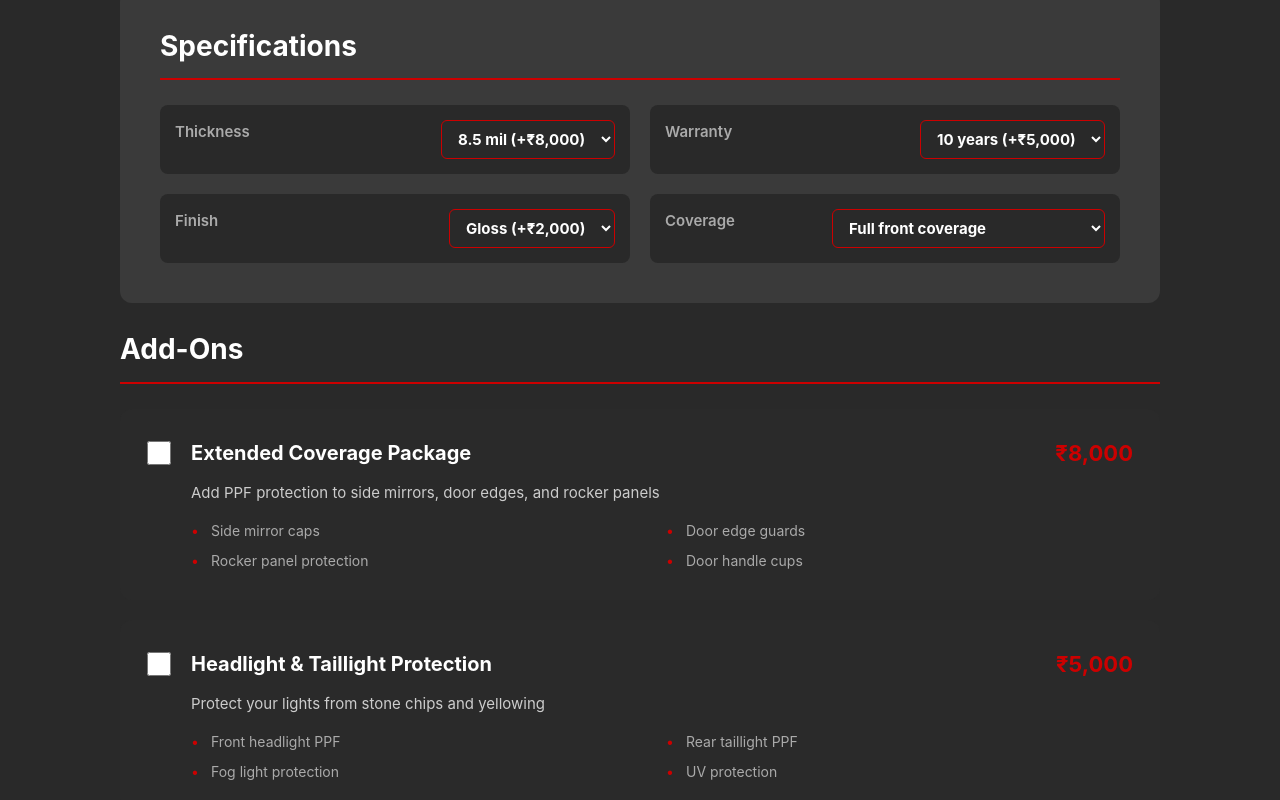
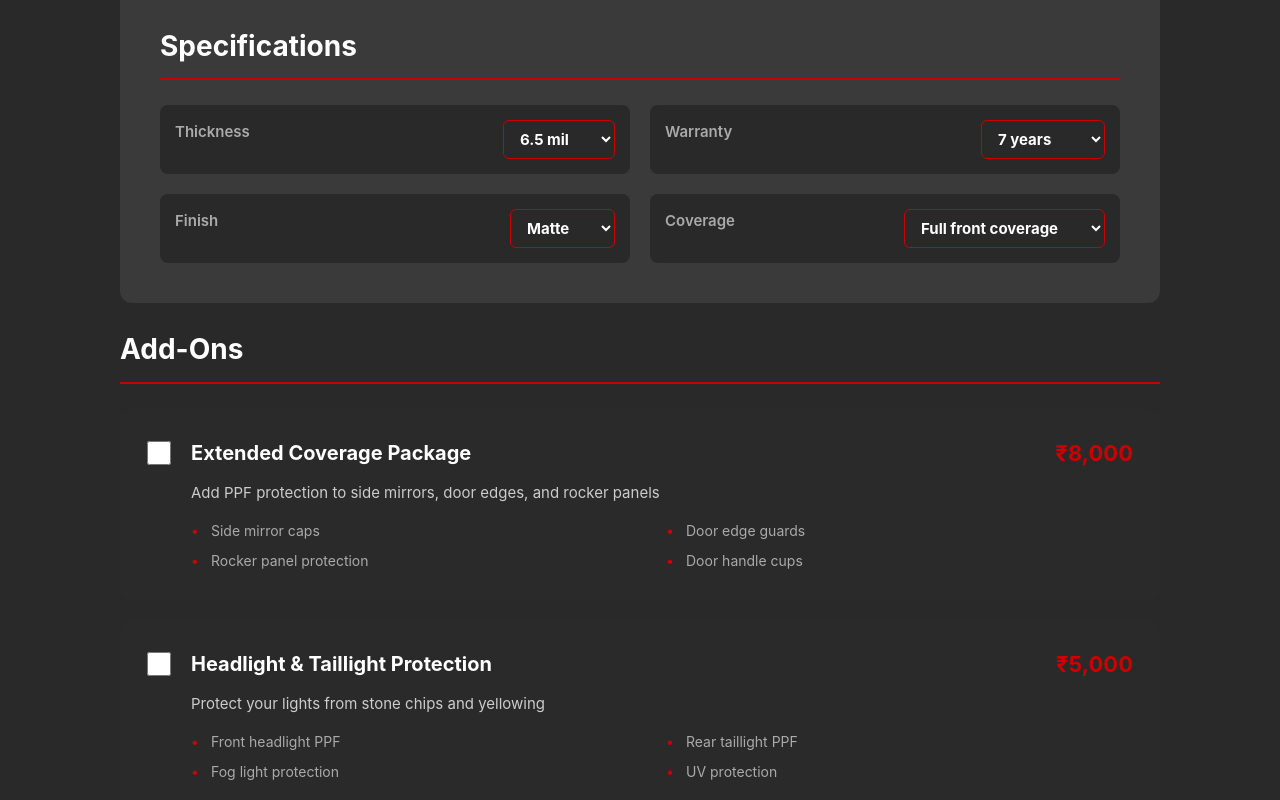
Before and after one commit to manishivanand905/jass-automotives, a React (Create React App) app in the folder jass-app/: page /products/1 in a window 1280 px wide. Shown: the part 1060-1860 px from the top of the page. Built offline with nearby package versions, Linux system fonts and the light colour scheme.

Commit message:
Updated product page

```diff
--- a/jass-app/src/pages/ProductDetail/ProductDetail.jsx
+++ b/jass-app/src/pages/ProductDetail/ProductDetail.jsx
@@ -48,13 +48,15 @@ const ProductDetail = () => {
   const [selectedAddons, setSelectedAddons] = useState([]);
   const [applicationType, setApplicationType] = useState('store');
   const [selectedSpecs, setSelectedSpecs] = useState({});
+  const [openDropdown, setOpenDropdown] = useState(null);
 
   useEffect(() => {
     window.scrollTo(0, 0);
     if (product?.specOptions) {
       const defaultSpecs = {};
       Object.keys(product.specOptions).forEach(key => {
-        defaultSpecs[key] = product.specifications[key];
+        const zeroOption = product.specOptions[key].find(opt => opt.priceModifier === 0);
+        defaultSpecs[key] = zeroOption ? zeroOption.value : product.specifications[key];
       });
       setSelectedSpecs(defaultSpecs);
     }
@@ -126,8 +128,10 @@ const ProductDetail = () => {
                     <select
                       value={selectedSpecs[key] || value}
                       onChange={(e) => setSelectedSpecs({...selectedSpecs, [key]: e.target.value})}
+                      onFocus={() => setOpenDropdown(key)}
+                      onBlur={() => setOpenDropdown(null)}
                       style={{
-                        padding: '8px 12px',
+                        padding: '8px 28px 8px 12px',
                         backgroundColor: '#292929',
                         color: 'white',
                         border: '1px solid #cc0000',
@@ -135,12 +139,15 @@ const ProductDetail = () => {
                         fontSize: '15px',
                         fontWeight: '700',
                         cursor: 'pointer',
-                        outline: 'none'
+                        outline: 'none',
+                        maxWidth: '100%',
+                        width: 'auto'
                       }}
+                      className="spec-select"
                     >
                       {product.specOptions[key].map((option, idx) => (
                         <option key={idx} value={option.value}>
-                          {option.value} {option.priceModifier !== 0 && `(${option.priceModifier > 0 ? '+' : ''}₹${Math.abs(option.priceModifier).toLocaleString('en-IN')})`}
+                          {option.value}{openDropdown === key && option.priceModifier !== 0 ? ` (${option.priceModifier > 0 ? '+' : ''}₹${Math.abs(option.priceModifier).toLocaleString('en-IN')})` : ''}
                         </option>
                       ))}
                     </select>
@@ -221,6 +228,21 @@ const ProductDetail = () => {
           </BookingSection>
         </ProductDetailContainer>
       </ProductDetailWrapper>
+
+      <style>{`
+        @media (max-width: 576px) {
+          .spec-select {
+            font-size: 13px !important;
+            padding: 6px 28px 6px 8px !important;
+            max-width: calc(100% - 10px) !important;
+            line-height: 1.2 !important;
+          }
+          .spec-select option {
+            padding: 4px !important;
+          }
+        }
+      `}</style>
+
       <Contact carImage={process.env.PUBLIC_URL + "/detailing-coating-car.jpg"} />
       <Footer />
     </>
--- a/jass-app/src/pages/ProductDetail/ProductDetail.styles.js
+++ b/jass-app/src/pages/ProductDetail/ProductDetail.styles.js
@@ -167,6 +167,10 @@ export const SpecItem = styled.div`
   padding: 15px;
   background-color: #292929;
   border-radius: 8px;
+
+  @media (max-width: 576px) {
+    padding: 15px 20px 15px 15px;
+  }
 `;
 
 export const SpecLabel = styled.span`
```
